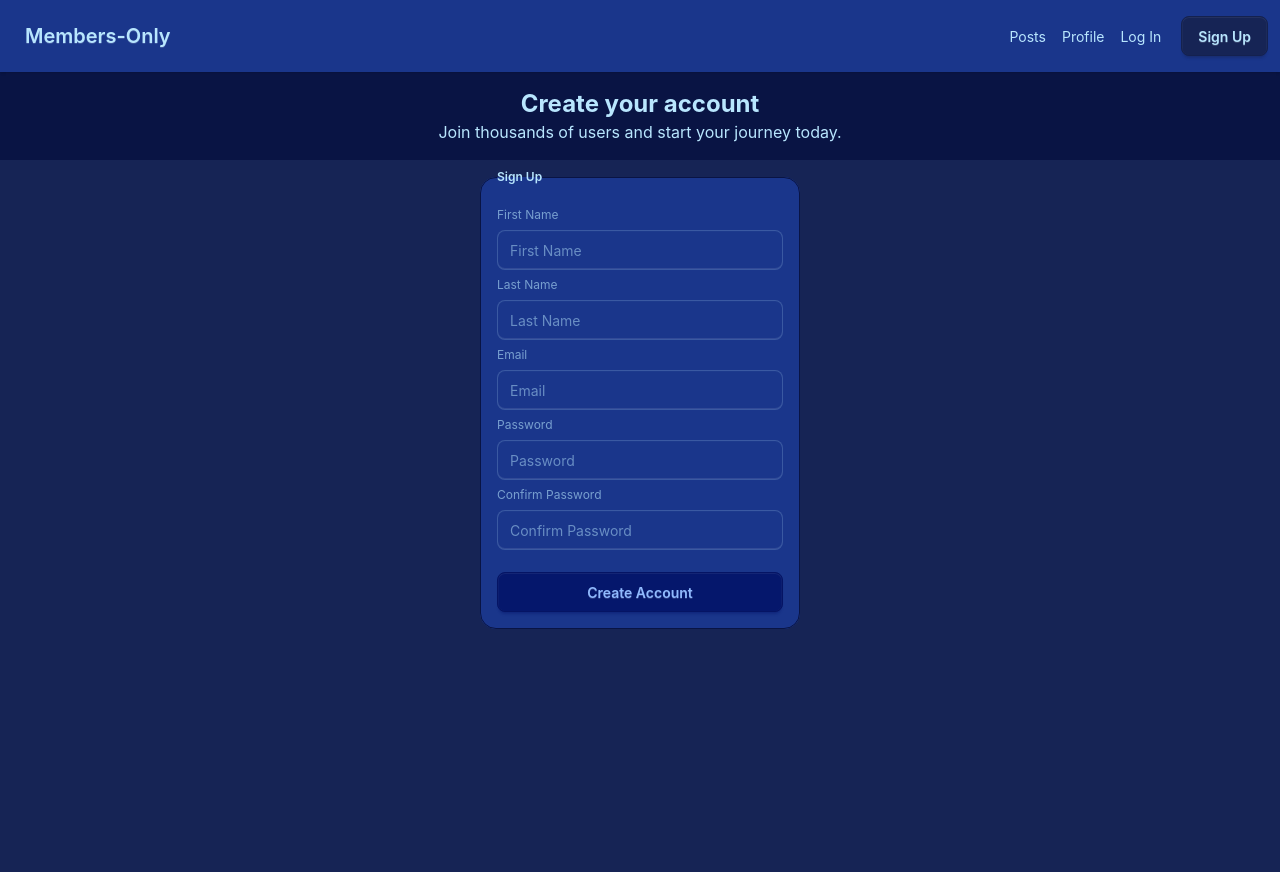
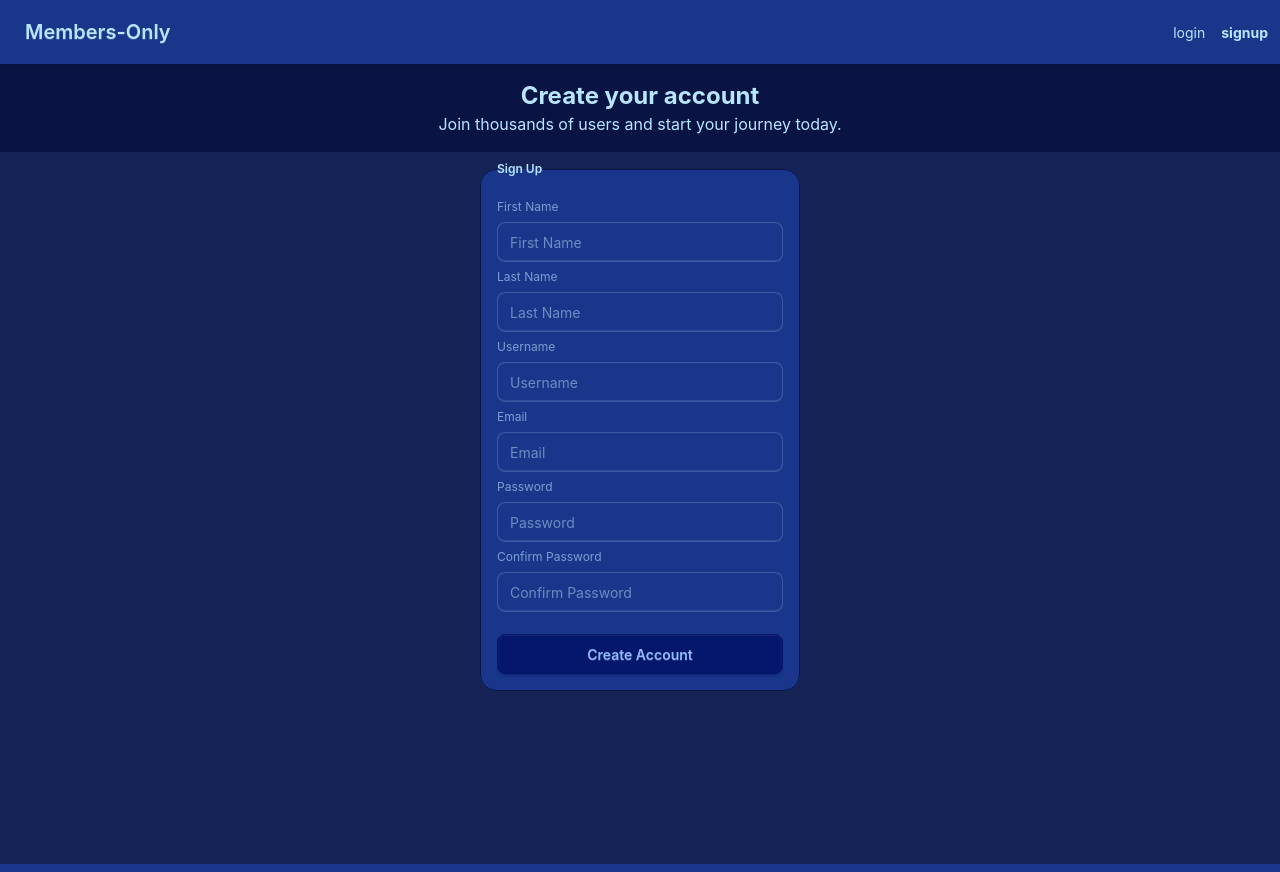
Before and after one commit to TheOdinProjectHomework/members-only, a React (Vite) app in the folder frontend/: page /signup in a window 1280 px wide. Built offline with nearby package versions, Linux system fonts and the light colour scheme; no server answers.

Commit message:
signup updated

```diff
--- a/frontend/src/App.jsx
+++ b/frontend/src/App.jsx
@@ -1,5 +1,6 @@
 import './App.css'
 import { Routes, Route, Navigate } from 'react-router';
+import NavBar from './components/NavBar';
 import Intro from './pages/Intro';
 import Login from './pages/Login';
 import Signup from './pages/Signup';
@@ -11,6 +12,8 @@ function App() {
   const { user } = useUser();
 
   return (
+    <>
+      <NavBar user={user} />
       <Routes>
         <Route path="/" element={<Intro />} />
         <Route
@@ -27,6 +30,7 @@ function App() {
           element={user ? <Profile /> : <Navigate to="/login" />}
           />
       </Routes>
+    </>
   );
 }
 
--- a/frontend/src/components/NavBar.jsx
+++ b/frontend/src/components/NavBar.jsx
@@ -1,7 +1,12 @@
 import React from 'react'
 import { NavLink } from 'react-router';
 
-const NavBar = () => {
+const NavBar = ({ user }) => {
+  let links = ["login", "signup" ];
+  let links2 = ["posts", "profile"];
+
+  const currentLinks = !user ? links : links2;
+
   return (
     <div className="navbar bg-base-100 shadow-sm">
       <div className="flex-1">
@@ -11,27 +16,15 @@ const NavBar = () => {
       </div>
       <div className="flex-1">
         <ul className="menu menu-horizontal px-1 items-center w-full justify-end gap-4">
-          <NavLink
-            to="/posts"
-            className={({ isActive }) => (isActive ? "font-bold" : "")}
-          >
-            Posts
-          </NavLink>
-          <NavLink
-            to="/profile"
-            className={({ isActive }) => (isActive ? "font-bold" : "")}
-          >
-            Profile
-          </NavLink>
-          <NavLink
-            to="/login"
-            className={({ isActive }) => (isActive ? "font-bold" : "")}
-          >
-            Log In
-          </NavLink>
-          <NavLink to="/signup" className="btn ml-1">
-            Sign Up
-          </NavLink>
+          {currentLinks.map((link) => (
+                <NavLink
+                  to={`/${link}`}
+                  key={link}
+                  className={({ isActive }) => (isActive ? "font-bold" : "")}
+                >
+                  {link}
+                </NavLink>
+              ))}
         </ul>
       </div>
     </div>
--- /dev/null
+++ b/frontend/src/hooks/useSignUp.js
@@ -0,0 +1,39 @@
+import { useState } from "react"
+
+const useSignUp = () => {
+    const [loading, setLoading] = useState(false);
+
+    const signUp = async (userData) => {
+        const { firstName, lastName, userName, email, password } = userData;
+
+        setLoading(true);
+        try {
+            const res = await fetch(`http://localhost:3001/sign-up`, {
+              method: "POST",
+              headers: { "Content-Type": "application/json" },
+            //   credentials: "include",
+              body: JSON.stringify({ firstName, lastName, username: userName, email, password }),
+            });
+
+            const data = await res.json();
+
+            if(!res.ok || !data.success) {
+                return {
+                    success: false,
+                    message: data?.message || "Sign up failed",
+                };
+                // throw new Error("Sign Up Failed");
+            }
+            console.log("ACCOUNT CREATED!");
+            return data;
+        } catch (error) {
+            console.log(error);
+            return null;
+        } finally {
+            setLoading(false);
+        }
+    }
+    return { signUp, loading };
+}
+
+export default useSignUp;
--- a/frontend/src/main.jsx
+++ b/frontend/src/main.jsx
@@ -3,13 +3,11 @@ import { createRoot } from 'react-dom/client'
 import { BrowserRouter } from "react-router"
 import './index.css'
 import App from './App.jsx'
-import NavBar from './components/NavBar.jsx'
 import UserProvider from './context/UserContext.jsx'
 
 createRoot(document.getElementById('root')).render(
   <UserProvider>
     <BrowserRouter>
-      <NavBar />
         <App />
     </BrowserRouter>
   </UserProvider>
--- a/frontend/src/pages/Signup.jsx
+++ b/frontend/src/pages/Signup.jsx
@@ -1,4 +1,70 @@
+import { useState } from "react";
+import useSignUp from "../hooks/useSignUp";
+import { useNavigate } from "react-router";
+
+
 const Signup = () => {
+  let navigate = useNavigate();
+  const { signUp } = useSignUp();
+  const [firstName, setFirstName] = useState("");
+  const [lastName, setLastName] = useState("");
+  const [userName, setUserName] = useState("");
+  const [email, setEmail] = useState("");
+  const [password, setPassword] = useState("");
+  const [confirmP, setConfirmP] = useState("");
+
+  const checkFields = () => {
+    return (
+      firstName?.trim() && lastName?.trim() && userName.trim() && email?.trim() && password?.trim() && confirmP?.trim()
+    );
+  }
+
+  const matchingPassword = () => {
+    return password === confirmP;
+  }
+
+  const clearFields = () => {
+    setFirstName("");
+    setLastName("");
+    setUserName("");
+    setEmail("");
+    setPassword("");
+    setConfirmP("");
+  }
+
+  const handleSignUp = async (e) => {
+    e.preventDefault();
+
+    if(!checkFields()) {
+      console.log("All fields required!");
+      return;
+    };
+
+    if(!matchingPassword()) {
+      console.log("Password does not match!");
+      return;
+    }
+
+    const newUser = {
+      firstName, lastName, userName, email, password
+    };
+
+    console.log(newUser);
+    try {
+      const data = await signUp(newUser);
+
+      if(data?.success) {
+        clearFields();
+        navigate("/");
+        console.log("signup");
+      } else {
+        console.log("Sign up failed", data);
+      }
+    } catch (error) {
+      console.log(error);
+    }
+  }
+
   return (
     <div className="bg-base-200 min-h-screen">
       <div className="text-center py-4 bg-base-300">
@@ -6,30 +72,67 @@ const Signup = () => {
         <p>Join thousands of users and start your journey today.</p>
       </div>
 
+      <form onSubmit={handleSignUp}>
         <fieldset className="fieldset bg-base-100 border-base-300 rounded-box w-xs border p-4 mx-auto">
           <legend className="fieldset-legend">Sign Up</legend>
 
           <label className="label">First Name</label>
-        <input type="text" className="input" placeholder="First Name" />
+          <input
+            type="text"
+            className="input"
+            placeholder="First Name"
+            value={firstName}
+            onChange={(e) => setFirstName(e.target.value)}
+          />
 
           <label className="label">Last Name</label>
-        <input type="text" className="input" placeholder="Last Name" />
+          <input
+            type="text"
+            className="input"
+            placeholder="Last Name"
+            value={lastName}
+            onChange={(e) => setLastName(e.target.value)}
+          />
+
+          <label className="label">Username</label>
+          <input
+            type="text"
+            className="input"
+            placeholder="Username"
+            value={userName}
+            onChange={(e) => setUserName(e.target.value)}
+          />
 
           <label className="label">Email</label>
-        <input type="email" className="input" placeholder="Email" />
+          <input
+            type="email"
+            className="input"
+            placeholder="Email"
+            value={email}
+            onChange={(e) => setEmail(e.target.value)}
+          />
 
           <label className="label">Password</label>
-        <input type="password" className="input" placeholder="Password" />
+          <input
+            type="password"
+            className="input"
+            placeholder="Password"
+            value={password}
+            onChange={(e) => setPassword(e.target.value)}
+          />
 
           <label className="label">Confirm Password</label>
           <input
             type="password"
             className="input"
             placeholder="Confirm Password"
+            value={confirmP}
+            onChange={(e) => setConfirmP(e.target.value)}
           />
 
           <button className="btn btn-neutral mt-4">Create Account</button>
         </fieldset>
+      </form>
     </div>
   );
 }
```
Lines whose indentation alone changed are shown as unchanged.
